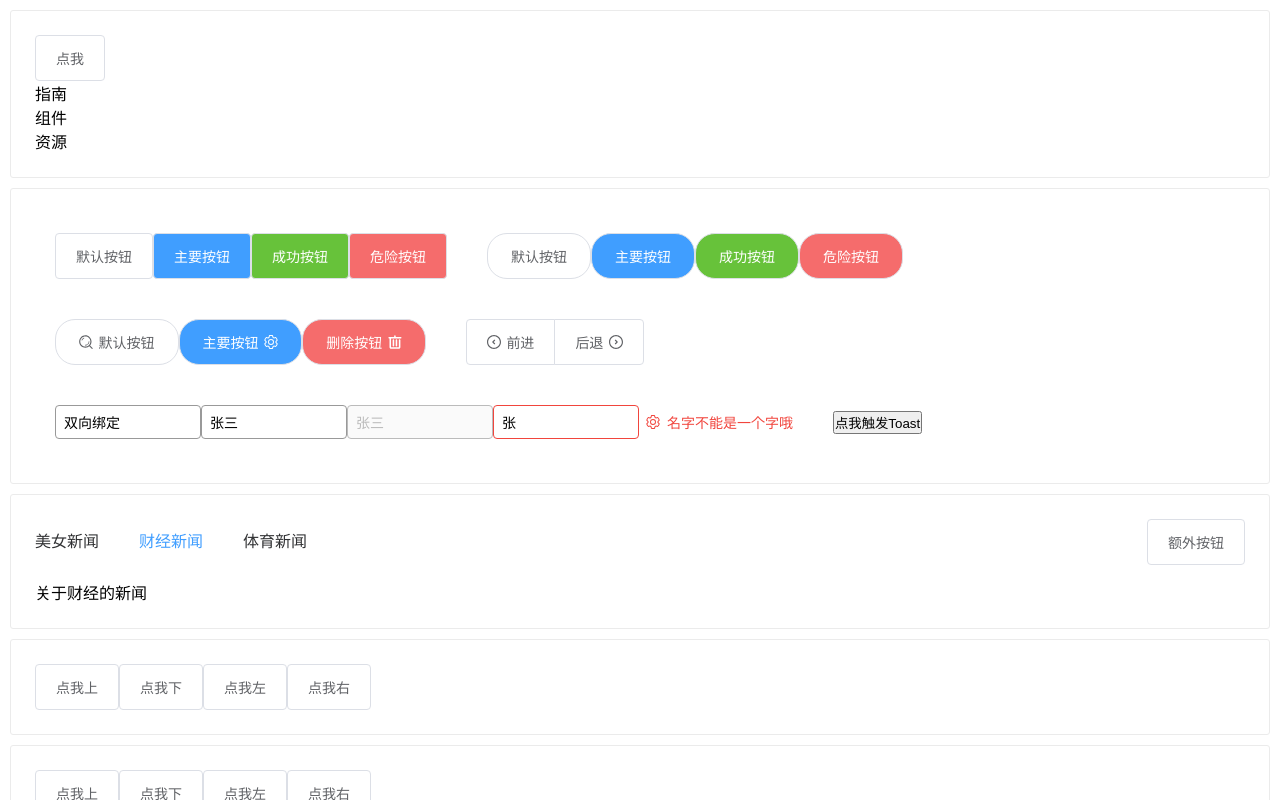
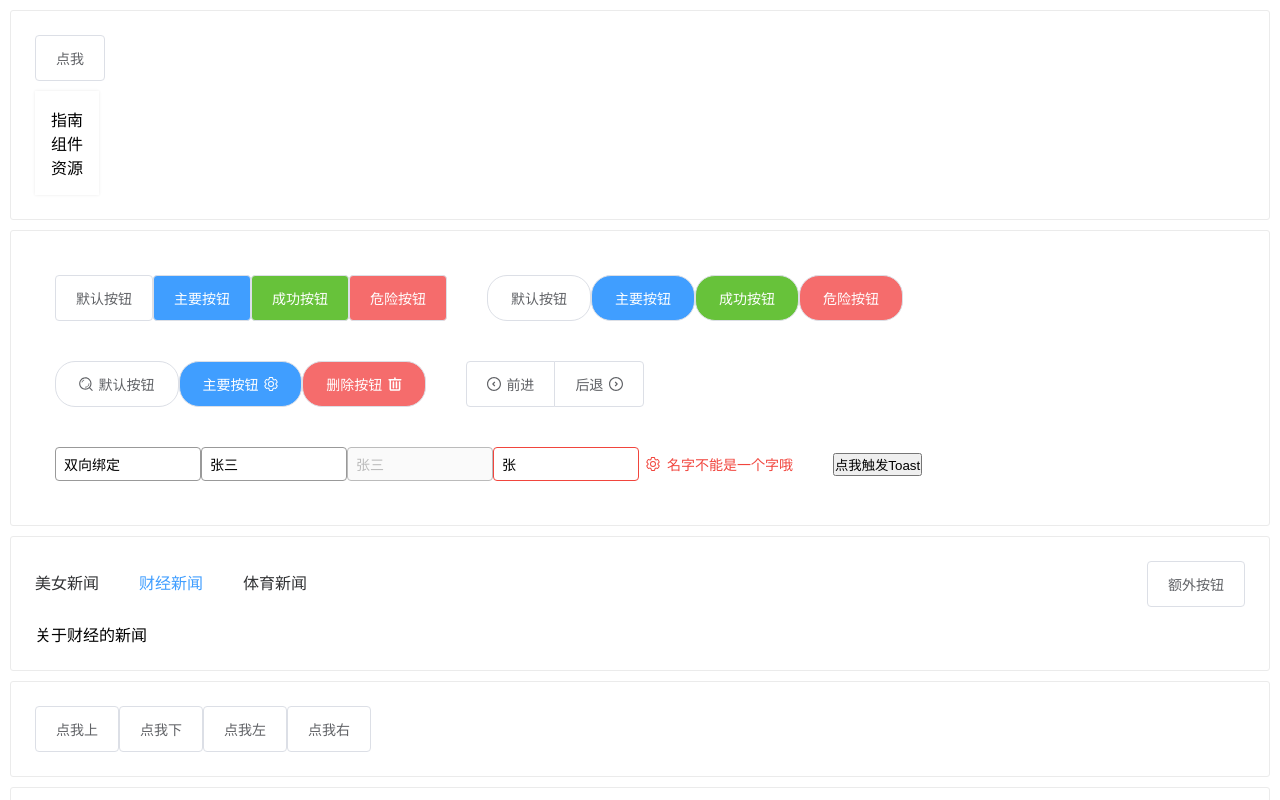
Before and after one commit to luckzhu/eazy-ui, a Vue app: page / in a window 1280 px wide. Both pictures are taken after a click on the button "点我". Shown: the top 800 px of the page. Built offline with nearby package versions, Linux system fonts and the light colour scheme.

Commit message:
初步添加cascader-item样式

```diff
--- a/src/components/cascader-items.vue
+++ b/src/components/cascader-items.vue
@@ -1,5 +1,5 @@
 <template>
-  <div class="cascader-items">
+  <div class="cascaderItems">
     <div class="left">
       <div
         class="label"
@@ -45,4 +45,21 @@ export default {
 </script>
 
 <style lang="scss" scoped>
+.cascaderItems {
+  display: flex;
+  align-items: flex-start;
+  justify-content: flex-start;
+
+  .left {
+    height: 100%;
+    padding: 1em 1em;
+    box-shadow: 0 0 3px #ebebeb;
+  }
+
+  .right {
+    height: 100%;
+    border-left: 1px solid grey;
+    box-shadow: 0 0 3px #ebebeb;
+  }
+}
 </style>
--- a/src/components/cascader.vue
+++ b/src/components/cascader.vue
@@ -33,4 +33,7 @@ export default {
 </script>
 
 <style lang="scss" scoped>
+.trigger {
+  margin-bottom: 10px;
+}
 </style>
```
